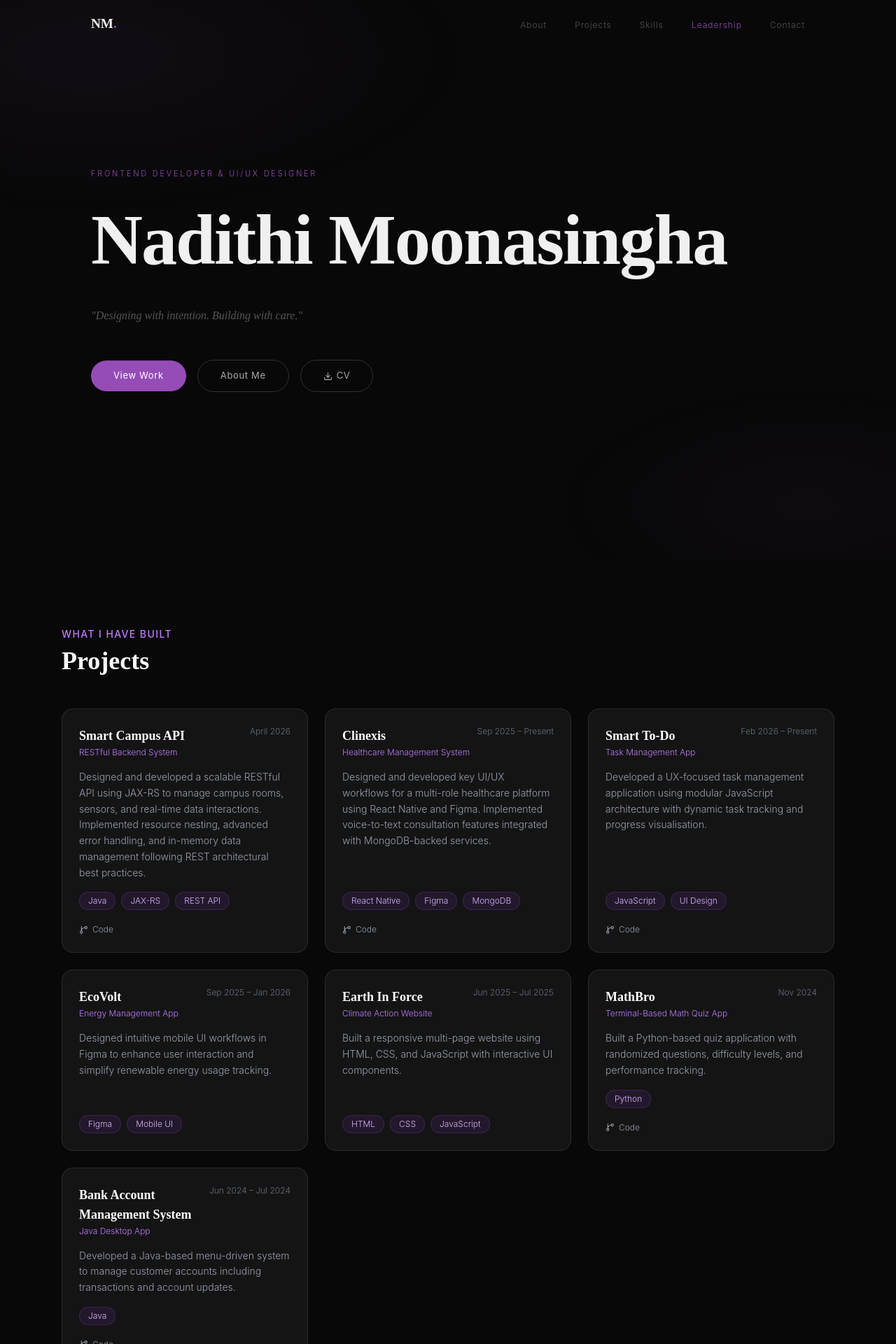
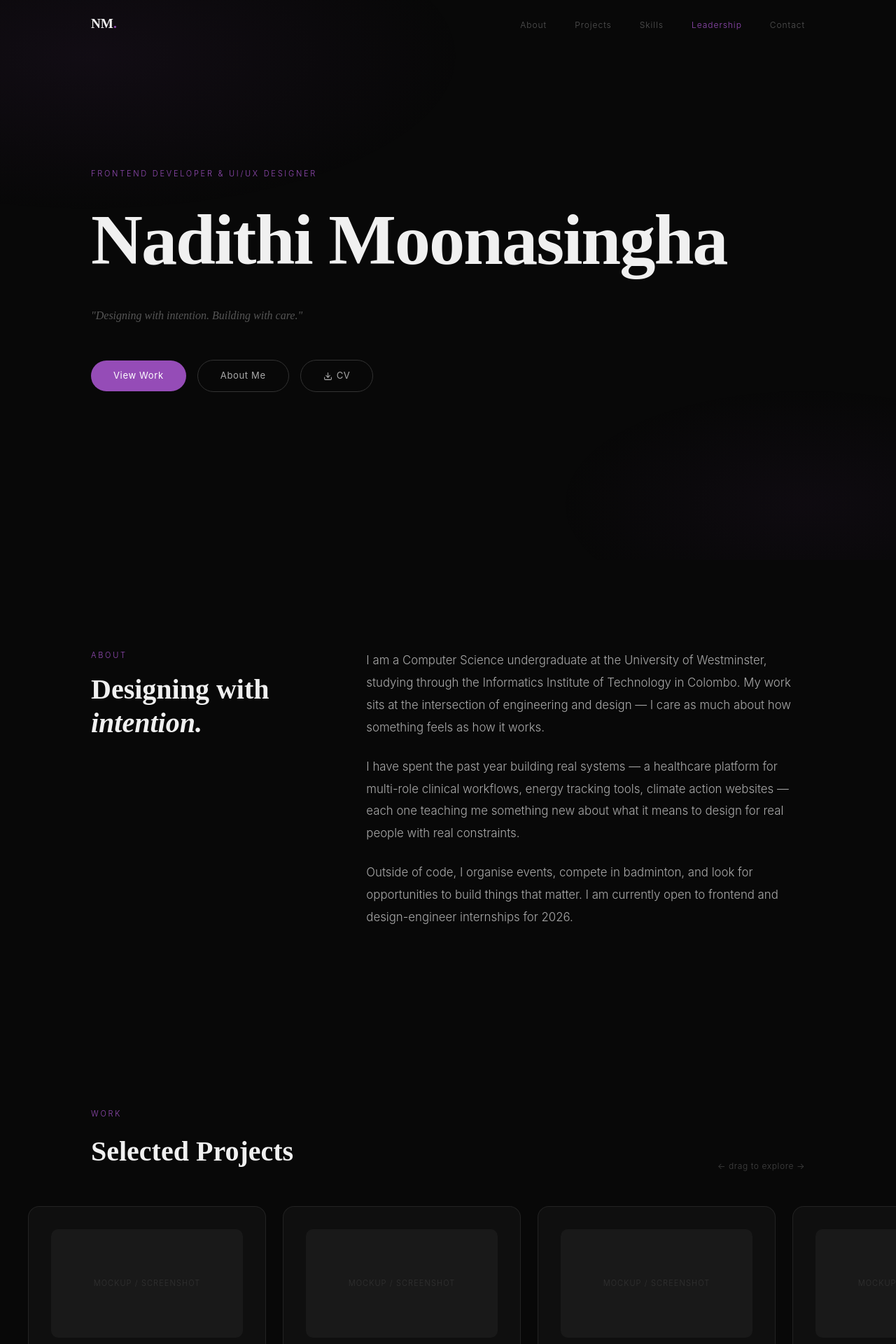
Before and after one commit to NadithiMoonasingha/My_Portfolio, a Next.js app: page / in a window 1280 px wide. Shown: the top 1920 px of the page at 70% size. Built offline with nearby package versions, Linux system fonts and the light colour scheme.

Commit message:
Connect Everyhing in page.tsx

```diff
--- a/src/app/page.tsx
+++ b/src/app/page.tsx
@@ -1,22 +1,30 @@
+"use client";
+
+import { useState } from "react";
+import IntroAnimation from "@/components/IntroAnimation";
 import Hero from "@/components/Hero";
-import Projects from "@/components/Projects";
+import About from "@/components/About";
+import HorizontalProjects from "@/components/HorizontalProjects";
 import Skills from "@/components/Skills";
 import Leadership from "@/components/Leadership";
 import Contact from "@/components/Contact";
-import FadeIn from "@/components/FadeIn";
 import BackToTop from "@/components/BackToTop";
 
 export default function Home() {
+  const [introComplete, setIntroComplete] = useState(false);
+
   return (
-    <main className="relative z-10 pointer-events-none">
-      <div className="pointer-events-auto">
+    <>
+      {!introComplete && <IntroAnimation onComplete={() => setIntroComplete(true)} />}
+      <main style={{ opacity: introComplete ? 1 : 0, transition: "opacity 0.8s ease" }}>
         <Hero />
-      </div>
-      <FadeIn><div className="pointer-events-auto"><Projects /></div></FadeIn>
-      <FadeIn delay={0.1}><div className="pointer-events-auto"><Skills /></div></FadeIn>
-      <FadeIn delay={0.1}><div className="pointer-events-auto"><Leadership /></div></FadeIn>
-      <FadeIn delay={0.1}><div className="pointer-events-auto"><Contact /></div></FadeIn>
-      <BackToTop />
-    </main>
+        <About />
+        <HorizontalProjects />
+        <Skills />
+        <Leadership />
+        <Contact />
+        <BackToTop />
+      </main>
+    </>
   );
 }
```
